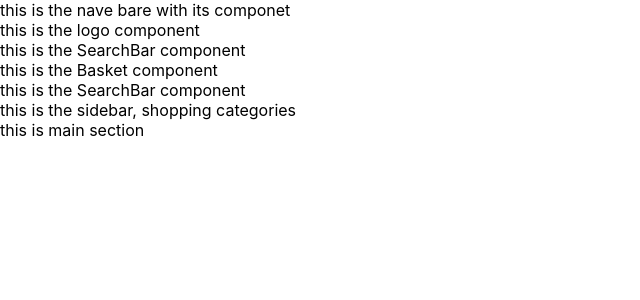
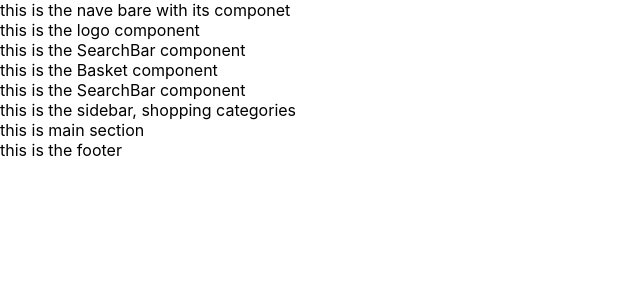
Before and after one commit to mrsuber/odin_project_17_shoping, a React (Create React App) app in the folder shopping-cart/: page / in a window 1280 px wide. Shown: the top 300 px of the page, without its empty margins (0-640 px from the left). Built offline with nearby package versions, Linux system fonts and the light colour scheme.

Commit message:
the footer component created (#7)

```diff
--- a/shopping-cart/src/App.js
+++ b/shopping-cart/src/App.js
@@ -3,6 +3,7 @@ import './App.css';
 import NavBar from "./component/NavBar"
 import MainSection from './component/MainSection'
 import SideBar from "./component/SideBar"
+import Footer from "./component/Footer"
 
 function App() {
   return (
@@ -10,6 +11,8 @@ function App() {
     <NavBar/>
     <SideBar />
     <MainSection />
+    <Footer />
+
 
     </div>
   );
--- /dev/null
+++ b/shopping-cart/src/component/Footer.js
@@ -0,0 +1,10 @@
+import '../styles/Footer.css'
+
+function Footer(){
+  return(
+    <footer className="footer__main">
+    this is the footer
+    </footer>
+  )
+}
+export default Footer
```
Also changed, not shown: shopping-cart/src/styles/Footer.css (added).
